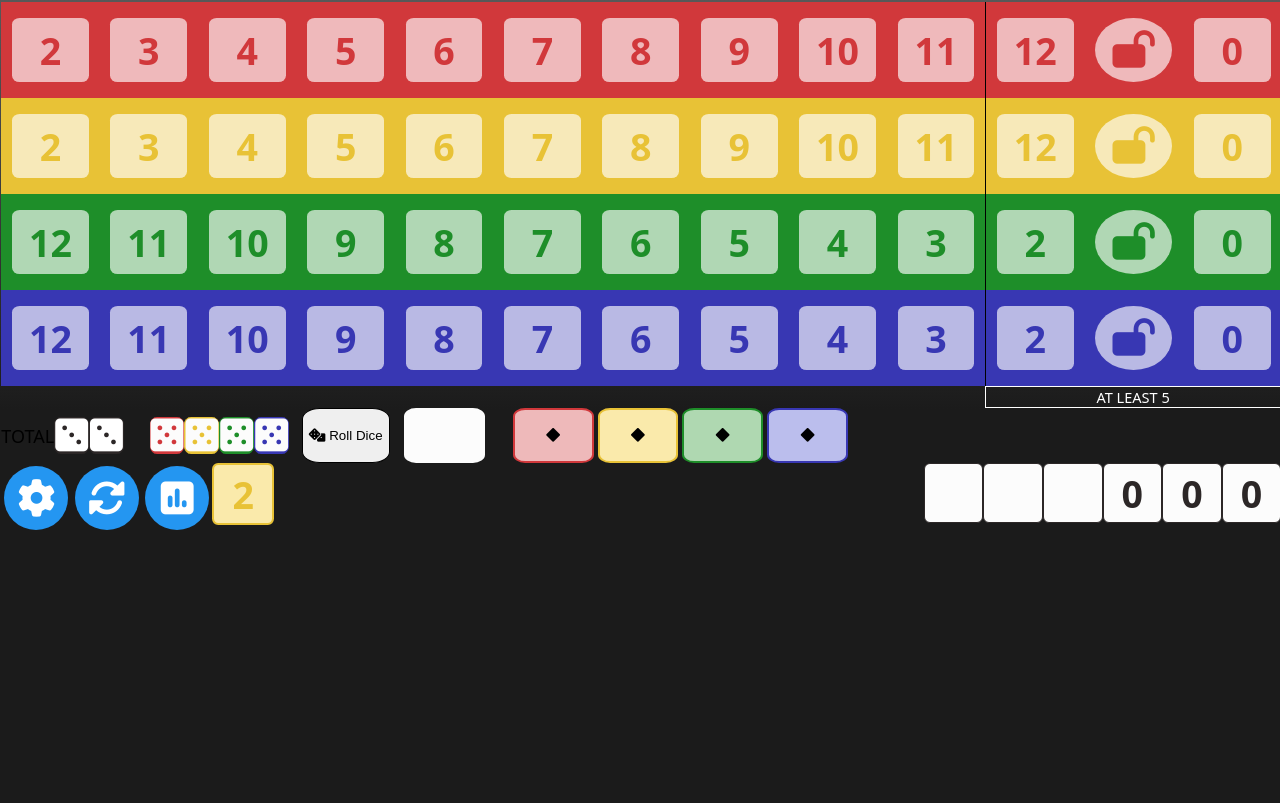
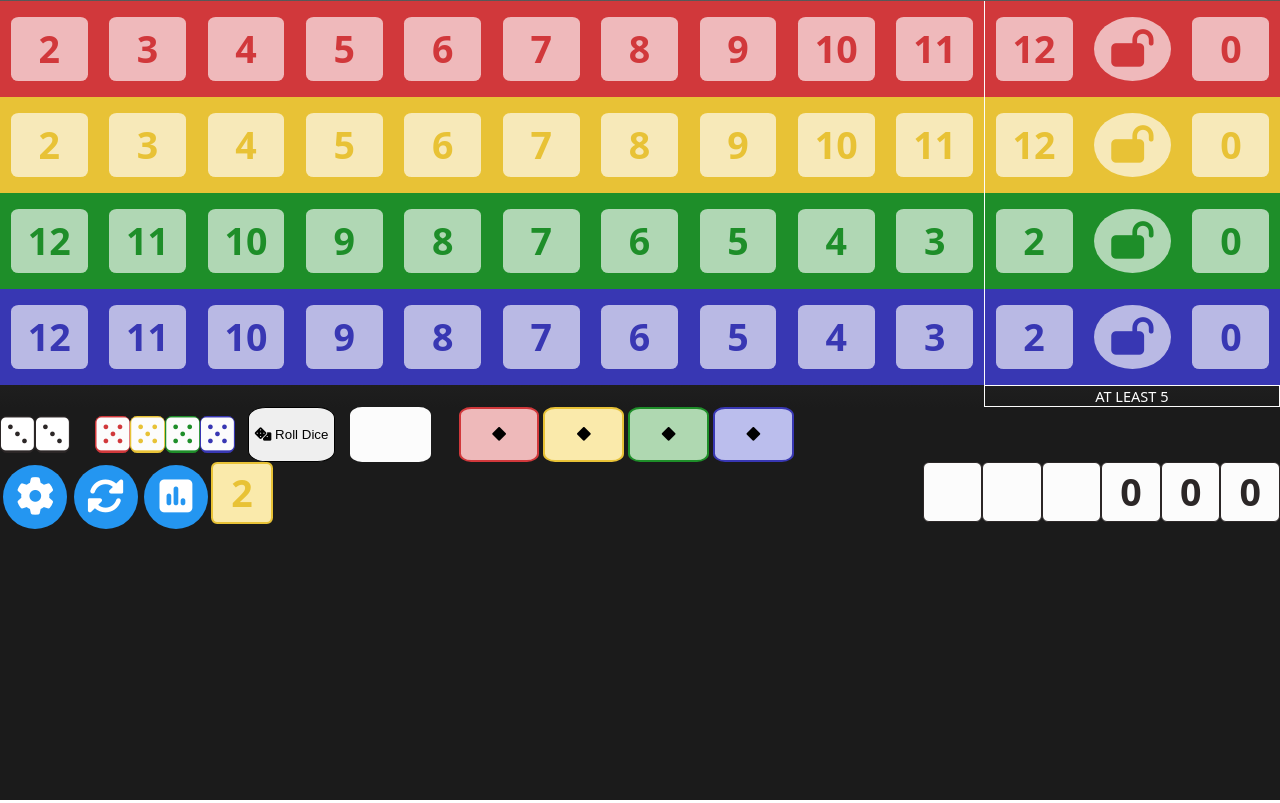
Before and after one commit to gabrielvgx/qwixx, a plain HTML site: page index.html in a window 1280 px wide. Drawn offline with Linux system fonts and the dark colour scheme.

Commit message:
Remocao de rotulo Total nao utilizado, adaptacoes para dark-mode, remocao de padding que causava scroll desnecessario

```diff
--- a/css/style.css
+++ b/css/style.css
@@ -52,9 +52,6 @@ main {
     -webkit-user-select: none;
     -moz-user-select: none;
     -ms-user-select: none;
-}
-body {
-    padding: 0.1vw;
 }
 body > section {
     display: flex;
@@ -437,11 +434,14 @@ footer {
         background-image:linear-gradient(to bottom, #585858 0%, #1B1B1B 51%);
     }
     .rule-mark {
-        border: solid 1px white;
+        border: solid 1px var(--white);
         color: white;
     }
     .small-square.dice-white {
         border: var(--border-white);
         background-color: var(--white);
     }
+    .block-info-div:nth-last-child(3) {
+        border-left: solid 1px var(--white);
+    }
 }
--- a/index.html
+++ b/index.html
@@ -25,7 +25,6 @@
             </div>
         </div>
         <div class="result">
-            <div class="title"><span>Total</span></div>
             <div class="calc-score">
 
             </div>
```
